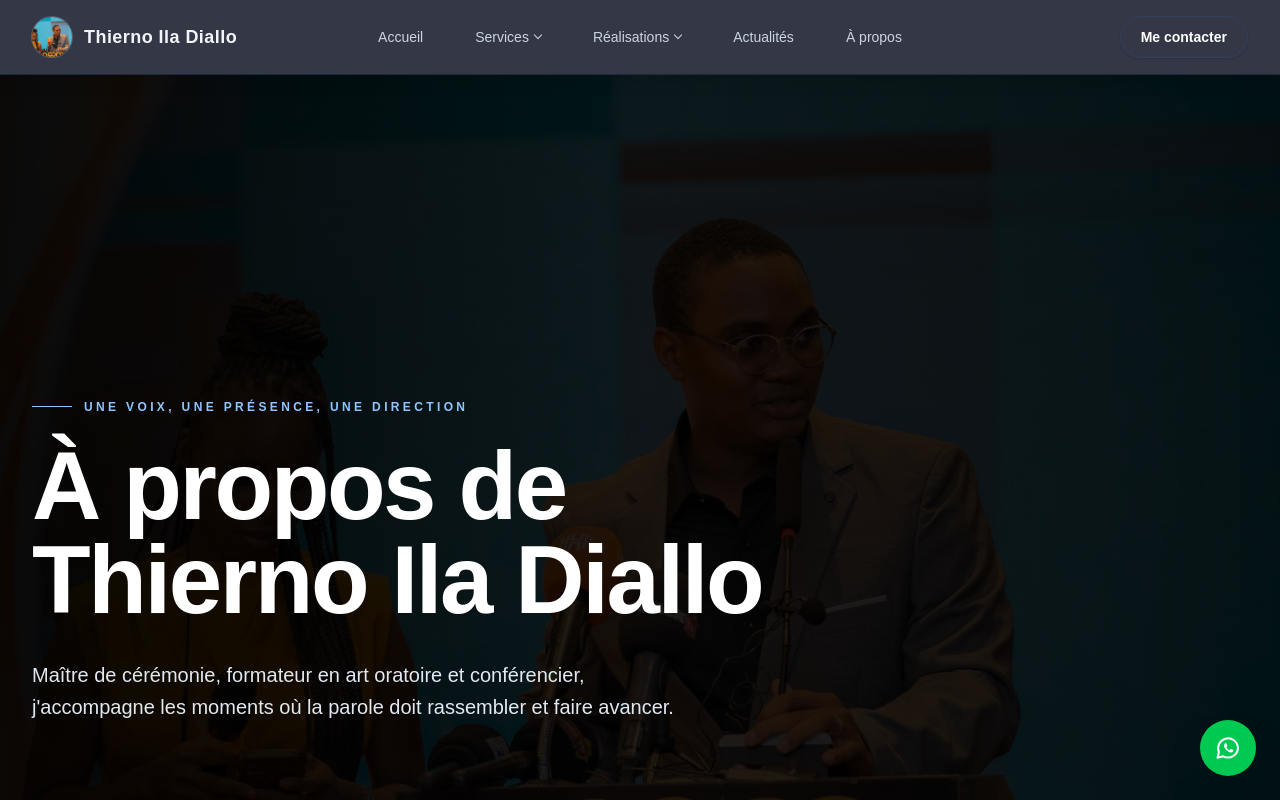
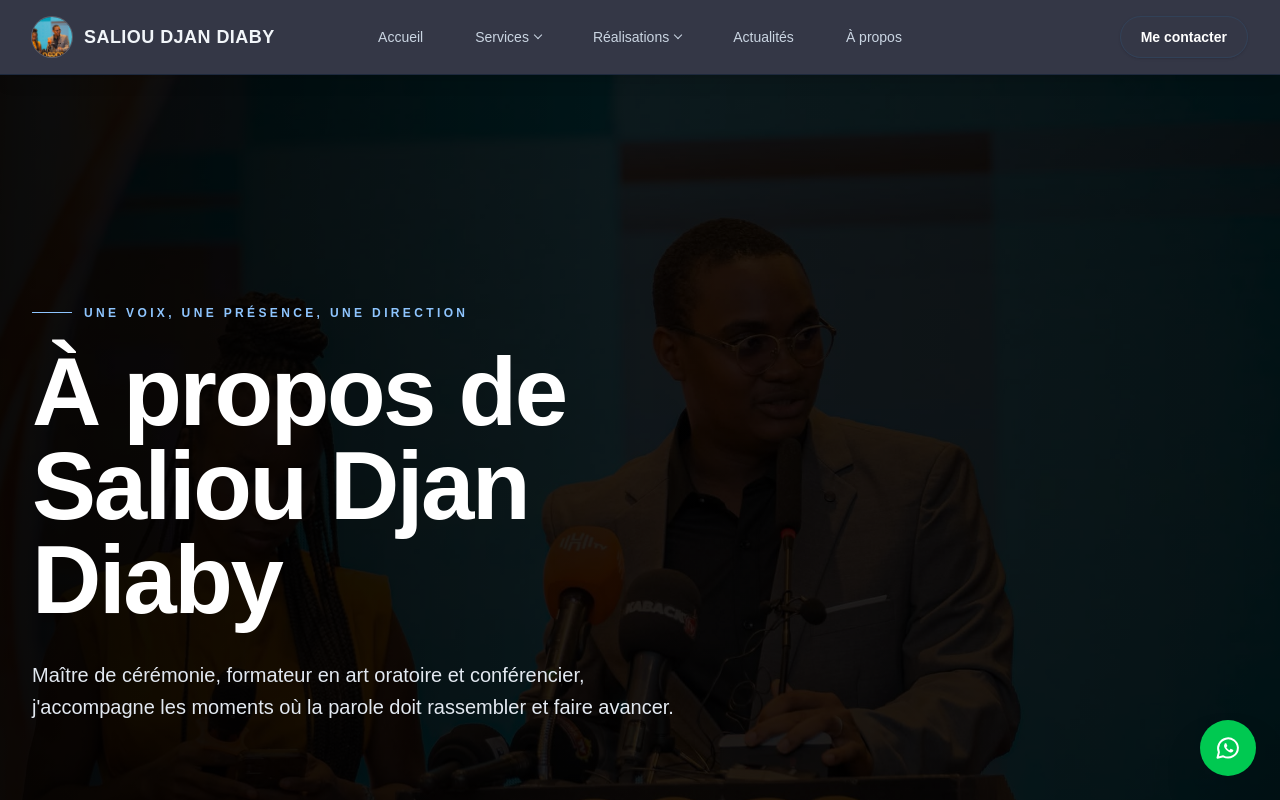
Before and after one commit to IbrahimaSall2026/saliou-djan-diaby, a Next.js app: page /a-propos in a window 1280 px wide. Shown: the top 800 px of the page. Built offline with nearby package versions, Linux system fonts and the light colour scheme.

Commit message:
feat: complete rebranding to Saliou Djan Diaby and update social links/WhatsApp

```diff
--- a/src/app/layout.tsx
+++ b/src/app/layout.tsx
@@ -17,7 +17,7 @@ const geistMono = Geist_Mono({
 });
 
 export const metadata: Metadata = {
-  title: "Thierno Ila Diallo",
+  title: "SALIOU DJAN DIABY",
   description: "Generated by create next app",
 };
 
--- a/src/app/me-contacter/page.tsx
+++ b/src/app/me-contacter/page.tsx
@@ -6,7 +6,7 @@ export default function ContactPage() {
       <section className="relative isolate min-h-[34rem] overflow-hidden border-b border-white/10 md:min-h-[42rem]">
         <Image
           src="/images/profil.jpg"
-          alt="Portrait de Thierno Ila Diallo"
+          alt="Portrait de Saliou Djan Diaby"
           fill
           priority
           sizes="100vw"
@@ -55,10 +55,10 @@ export default function ContactPage() {
                   Email
                 </p>
                 <a
-                  href="mailto:contact@thiernoiladiallo.com"
+                  href="mailto:contact@salioudjandiaby.com"
                   className="mt-2 inline-block text-base text-white transition-colors hover:text-blue-300 focus-visible:outline-2 focus-visible:outline-offset-4 focus-visible:outline-blue-300"
                 >
-                  contact@thiernoiladiallo.com
+                  contact@salioudjandiaby.com
                 </a>
               </div>
               <div>
--- a/src/app/realisations/page.tsx
+++ b/src/app/realisations/page.tsx
@@ -7,7 +7,7 @@ export default function RealisationsPage() {
       <section className="relative isolate min-h-[32rem] overflow-hidden border-b border-white/10">
         <Image
           src="/images/intervention-panel-simandou.jpg"
-          alt="Thierno Ila Diallo lors d'une intervention professionnelle"
+          alt="Saliou Djan Diaby lors d'une intervention professionnelle"
           fill
           priority
           sizes="100vw"
--- a/src/components/Footer.tsx
+++ b/src/components/Footer.tsx
@@ -10,7 +10,7 @@ const socialLinks = [
 		),
 	},
 	{
-		href: "https://www.facebook.com/share/1HV6LmJhZ2/",
+		href: "https://www.facebook.com/share/18pvSMkmp1/",
 		label: "Facebook",
 		color: "text-[#1877F2] hover:bg-[#1877F2]",
 		icon: (
@@ -30,7 +30,7 @@ const socialLinks = [
 		),
 	},
 	{
-		href: "https://www.tiktok.com/@mic.dropmoments?_r=1&_t=ZS-99z3s0vk3G8",
+		href: "https://www.tiktok.com/@sali.sdd?_r=1&_t=ZS-9AE1ECv7Fzw",
 		label: "TikTok",
 		color: "text-white hover:bg-black",
 		icon: (
@@ -47,7 +47,7 @@ export default function Footer() {
 			<div className="mx-auto flex w-full max-w-7xl flex-col gap-8 px-6 py-10 md:flex-row md:items-center md:justify-between md:px-8 lg:py-12">
 				<div className="text-left">
 					<p className="text-lg font-semibold tracking-wider text-white">
-						Diallo Thierno Ila
+						Saliou Djan Diaby
 					</p>
 					<p className="mt-2 max-w-sm text-sm leading-6 text-slate-400">
 						Formateur et conférencier, j&apos;accompagne les talents et les
@@ -78,7 +78,7 @@ export default function Footer() {
 
 			<div className="border-t border-slate-800 pt-4 pb-5 text-center">
 				<p className="px-6 text-xs text-slate-400">
-					© {new Date().getFullYear()} Diallo Thierno Ila. Tous droits réservés.
+					© {new Date().getFullYear()} Saliou Djan Diaby. Tous droits réservés.
 				</p>
 			</div>
 		</footer>
--- a/src/components/Header.tsx
+++ b/src/components/Header.tsx
@@ -80,13 +80,13 @@ export default function Header() {
           <Image
             className="h-10 w-10 shrink-0 rounded-full object-cover ring-1 ring-white/20 transition duration-300 group-hover:ring-white/50"
             src="/images/profil.jpg"
-            alt="Portrait de Thierno Ila Diallo"
+            alt="Portrait de SALIOU DJAN DIABY"
             width={40}
             height={40}
             priority
           />
           <span className="truncate text-lg font-semibold tracking-wide text-slate-100 transition-colors group-hover:text-white">
-            Thierno Ila Diallo
+            SALIOU DJAN DIABY
           </span>
           </Link>
 
--- a/src/components/WhatsAppButton.tsx
+++ b/src/components/WhatsAppButton.tsx
@@ -1,7 +1,7 @@
 export default function WhatsAppButton() {
   return (
     <a
-      href="https://wa.me/224611507595"
+      href="https://wa.me/224627660310?text=Bonjour%20Saliou%2C%20je%20vous%20contacte%20depuis%20votre%20site%20web."
       target="_blank"
       rel="noopener noreferrer"
       aria-label="Me contacter sur WhatsApp"
--- a/src/components/main/APropos.tsx
+++ b/src/components/main/APropos.tsx
@@ -31,7 +31,7 @@ export default function APropos() {
 				<div className="relative aspect-[4/3] overflow-hidden rounded-2xl border border-white/10 bg-zinc-900 shadow-2xl shadow-black/30">
 					<Image
 						src="/images/intervention-costume-noir.jpg"
-						alt="Thierno Ila Diallo prenant la parole lors d'une intervention"
+						alt="Saliou Djan Diaby prenant la parole lors d'une intervention"
 						fill
 						sizes="(max-width: 768px) 100vw, 50vw"
 						className="object-cover object-[center_15%]"
--- a/src/components/main/Hero.tsx
+++ b/src/components/main/Hero.tsx
@@ -10,7 +10,7 @@ export default function Hero() {
 						MAÎTRE DE CÉRÉMONIE (MC) • FORMATEUR EN ART ORATOIRE
 					</p>
 					<h1 className="text-4xl font-bold text-white md:text-6xl">
-						Diallo Thierno Ila
+						Saliou Djan Diaby
 					</h1>
 					<p className="mt-6 max-w-xl text-lg leading-8 text-neutral-400">
 						Sublimez vos événements et captivez votre public. J&apos;allie art
@@ -30,7 +30,7 @@ export default function Hero() {
 				<div className="relative h-[300px] w-full overflow-hidden rounded-3xl border border-neutral-800 shadow-2xl shadow-black/30 sm:h-[400px] lg:h-[580px]">
 					<Image
 						src="/images/profil.jpg"
-						alt="Portrait de Diallo Thierno Ila"
+						alt="Portrait de Saliou Djan Diaby"
 						fill
 						sizes="(max-width: 768px) 100vw, 448px"
 						priority
--- a/src/data/a-propos.ts
+++ b/src/data/a-propos.ts
@@ -1,11 +1,11 @@
 export const aProposData = {
   hero: {
     eyebrow: "Une voix, une présence, une direction",
-    title: "À propos de Thierno Ila Diallo",
+    title: "À propos de Saliou Djan Diaby",
     description:
       "Maître de cérémonie, formateur en art oratoire et conférencier, j'accompagne les moments où la parole doit rassembler et faire avancer.",
     image: "/images/profil.jpg",
-    imageAlt: "Portrait de Thierno Ila Diallo",
+    imageAlt: "Portrait de Saliou Djan Diaby",
   },
   introduction: {
     eyebrow: "Mon histoire",
@@ -15,7 +15,7 @@ export const aProposData = {
       "Ma passion pour le protocole m'a naturellement conduit vers le métier de Maître de Cérémonie. Je veille à chaque transition, à chaque prise de parole et à chaque moment pour que l'ensemble reste fluide, élégant et fidèle à l'intention du projet.",
     ],
     image: "/images/profil.jpg",
-    imageAlt: "Thierno Ila Diallo, passionné par l'art oratoire et le protocole",
+    imageAlt: "Saliou Djan Diaby, passionné par l'art oratoire et le protocole",
   },
   presentation: {
     eyebrow: "Présentation & histoire",
@@ -29,9 +29,9 @@ export const aProposData = {
   },
   media: {
     image: "/images/profil.jpg",
-    imageAlt: "Aperçu vidéo de Thierno Ila Diallo",
+    imageAlt: "Aperçu vidéo de Saliou Djan Diaby",
     videoUrl: "https://www.youtube.com/embed/votre-video-id",
-    buttonLabel: "Lire la vidéo de présentation de Thierno Ila Diallo",
+    buttonLabel: "Lire la vidéo de présentation de Saliou Djan Diaby",
     caption: "Voir le parcours",
   },
   missionVision: {
--- a/src/data/actualites.ts
+++ b/src/data/actualites.ts
@@ -44,7 +44,7 @@ export const actualites = {
     subtitle:
       "Rencontres, prises de parole et moments forts : découvrez les histoires qui nourrissent une vision engagée de l'événementiel et de la transmission.",
     image: "/images/actualite-1.jpg",
-    imageAlt: "Thierno Ila Diallo pendant un échange professionnel",
+    imageAlt: "Saliou Djan Diaby pendant un échange professionnel",
   },
   firstBlock: {
     indexLabel: "01 / Rencontre",
@@ -59,7 +59,7 @@ export const actualites = {
       "Retour sur un temps d'échange placé sous le signe de l'écoute, de l'engagement et de la transmission.",
     ],
     image: "/images/actualite-1.jpg",
-    imageAlt: "Thierno Ila Diallo lors d'une rencontre professionnelle",
+    imageAlt: "Saliou Djan Diaby lors d'une rencontre professionnelle",
     imageBadge: "Rencontre & partage",
   },
   secondBlock: {
@@ -75,7 +75,7 @@ export const actualites = {
     ],
     mediaType: "video",
     image: "/images/actualite-1.jpg",
-    imageAlt: "Aperçu d'une rencontre animée par Thierno Ila Diallo",
+    imageAlt: "Aperçu d'une rencontre animée par Saliou Djan Diaby",
     mediaLabel: "Extrait vidéo à venir",
     mediaDescription: "Retrouvez prochainement les coulisses de ces échanges.",
     playAriaLabel: "Vidéo bientôt disponible",
--- a/src/data/services.ts
+++ b/src/data/services.ts
@@ -36,7 +36,7 @@ export const services = [
     detailedDescription:
       "J'installe le rythme, la clarté et l'élégance nécessaires pour guider chaque séquence avec précision, tout en respectant le protocole et l'identité de votre événement.",
     image: "/images/profil.jpg",
-    imageAlt: "Diallo Thierno Ila, Maître de Cérémonie",
+    imageAlt: "Saliou Djan Diaby, Maître de Cérémonie",
     heroEyebrow: "Une présence qui donne le ton",
     ctaLabel: "Parlons de votre événement",
     secondaryCtaLabel: "Découvrir le savoir-faire",
@@ -52,7 +52,7 @@ export const services = [
         ],
         mediaType: "image",
         image: "/images/profil.jpg",
-        imageAlt: "Diallo Thierno Ila, Maître de Cérémonie",
+        imageAlt: "Saliou Djan Diaby, Maître de Cérémonie",
         imagePosition: "object-[center_30%]",
       },
       {
@@ -64,7 +64,7 @@ export const services = [
         ],
         mediaType: "video",
         image: "/images/profil.jpg",
-        imageAlt: "Aperçu vidéo d'une cérémonie animée par Thierno Ila Diallo",
+        imageAlt: "Aperçu vidéo d'une cérémonie animée par Saliou Djan Diaby",
         imagePosition: "object-[center_65%]",
         videoLabel: "Vidéo de présentation",
         videoDescription: "Un aperçu de ma manière d'accompagner vos cérémonies.",
@@ -122,7 +122,7 @@ export const services = [
     detailedDescription:
       "Je construis des conférences claires, incarnées et adaptées à chaque auditoire pour éveiller les idées, faire naître l'engagement et ouvrir de nouvelles perspectives.",
     image: "/images/conferencier.jpg",
-    imageAlt: "Thierno Ila Diallo pendant une conférence",
+    imageAlt: "Saliou Djan Diaby pendant une conférence",
     heroEyebrow: "Conférences qui font avancer",
     ctaLabel: "Inviter le conférencier",
     secondaryCtaLabel: "Découvrir l'approche",
@@ -138,7 +138,7 @@ export const services = [
         ],
         mediaType: "image",
         image: "/images/conferencier.jpg",
-        imageAlt: "Intervention de Thierno Ila Diallo sur scène",
+        imageAlt: "Intervention de Saliou Djan Diaby sur scène",
         imagePosition: "object-center",
       },
       {
```
Also changed, not shown: 1 other file (tests, documents, lock files or other folders).
